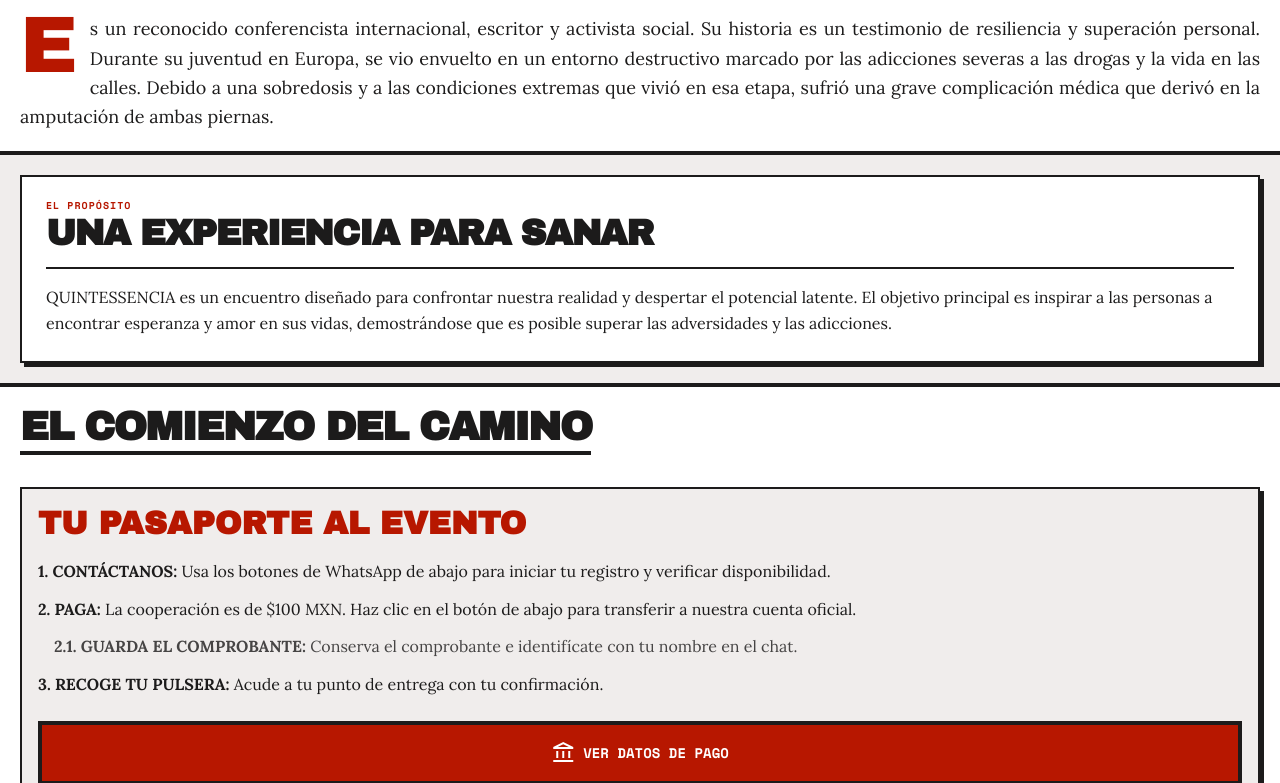
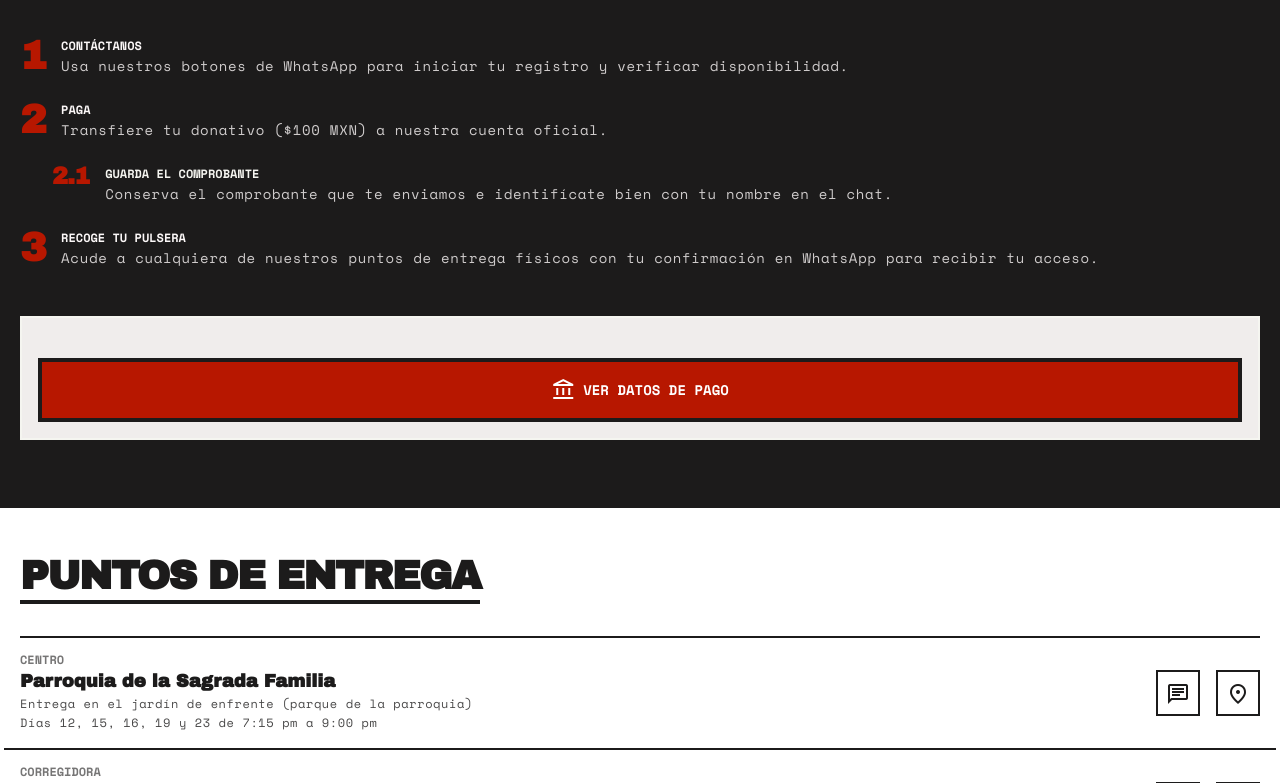
Before and after one commit to riosisraelg/quintaessencia, a Next.js app: page /info-tickets in a window 1280 px wide. Shown: the part 820-1603 px from the top of the page. Built offline with nearby package versions, Linux system fonts and the light colour scheme.

Commit message:
feat: simplify layouts, remove biography and purpose, compress mobile hero

```diff
--- a/src/app/info-tickets/page.tsx
+++ b/src/app/info-tickets/page.tsx
@@ -24,43 +24,58 @@
         </div>
       </div>
 
-      {/* Biography Section */}
-      <section className="p-margin-mobile border-b-4 border-on-surface bg-white" id="biography">
-        <h3 className="font-headline-md mb-6 inline-block uppercase text-primary">El Rostro de la Resiliencia</h3>
-        <div className="drop-cap font-body-lg leading-relaxed text-justify">
-          Es un reconocido conferencista internacional, escritor y activista social. Su historia es un testimonio de resiliencia y superación personal. Durante su juventud en Europa, se vio envuelto en un entorno destructivo marcado por las adicciones severas a las drogas y la vida en las calles. Debido a una sobredosis y a las condiciones extremas que vivió en esa etapa, sufrió una grave complicación médica que derivó en la amputación de ambas piernas.
+      {/* Purchase Process */}
+      <section className="px-margin-mobile pt-8 pb-16 bg-on-surface text-background border-b-4 border-on-surface">
+        <h4 className="font-headline-md mb-8 leading-tight text-center text-primary">EL PRIMER PASO DE TU TRANSFORMACIÓN</h4>
+
+        <div className="flex flex-col gap-6 mb-12">
+          {/* Step 1 */}
+          <div className="flex gap-4 items-start">
+            <span className="font-display-2xl text-primary text-[40px] leading-none">1</span>
+            <div className="flex flex-col pt-1">
+              <span className="font-label-caps mb-1">CONTÁCTANOS</span>
+              <span className="font-technical-sm opacity-80">Usa nuestros botones de WhatsApp para iniciar tu registro y verificar disponibilidad.</span>
+            </div>
+          </div>
+
+          {/* Step 2 */}
+          <div className="flex gap-4 items-start">
+            <span className="font-display-2xl text-primary text-[40px] leading-none">2</span>
+            <div className="flex flex-col pt-1">
+              <span className="font-label-caps mb-1">PAGA</span>
+              <span className="font-technical-sm opacity-80">Transfiere tu donativo ($100 MXN) a nuestra cuenta oficial.</span>
+            </div>
+          </div>
+
+          {/* Step 2.1 */}
+          <div className="flex gap-4 items-start ml-8">
+            <span className="font-display-2xl text-primary text-[24px] leading-none">2.1</span>
+            <div className="flex flex-col pt-1">
+              <span className="font-label-caps mb-1 text-bone-white">GUARDA EL COMPROBANTE</span>
+              <span className="font-technical-sm opacity-80">Conserva el comprobante que te enviamos e identifícate bien con tu nombre en el chat.</span>
+            </div>
+          </div>
+
+          {/* Step 3 */}
+          <div className="flex gap-4 items-start">
+            <span className="font-display-2xl text-primary text-[40px] leading-none">3</span>
+            <div className="flex flex-col pt-1">
+              <span className="font-label-caps mb-1">RECOGE TU PULSERA</span>
+              <span className="font-technical-sm opacity-80">Acude a cualquiera de nuestros puntos de entrega físicos con tu confirmación en WhatsApp para recibir tu acceso.</span>
+            </div>
+          </div>
         </div>
-      </section>
 
-      {/* Event Details */}
-      <section className="p-margin-mobile bg-surface-container border-b-4 border-on-surface">
-        <div className="bg-white border-2 border-on-surface p-4 md:p-6 shadow-[4px_4px_0px_0px_rgba(28,27,27,1)]">
-          <span className="font-label-caps text-primary text-[10px] uppercase font-bold tracking-widest block mb-1">EL PROPÓSITO</span>
-          <h4 className="font-display-2xl text-[28px] md:text-[36px] uppercase leading-none mb-4">UNA EXPERIENCIA PARA SANAR</h4>
-          <p className="font-body-md border-t-2 border-on-surface pt-4">
-            QUINTESSENCIA es un encuentro diseñado para confrontar nuestra realidad y despertar el potencial latente. El objetivo principal es inspirar a las personas a encontrar esperanza y amor en sus vidas, demostrándose que es posible superar las adversidades y las adicciones.
-          </p>
+        <div className="bg-surface-container text-on-surface p-4 border-2 border-bone-white">
+           <PaymentMenu />
         </div>
       </section>
 
       {/* Logistic Points */}
-      <section className="p-margin-mobile border-b-4 border-on-surface bg-white" id="logistics">
-        <h3 className="font-display-2xl text-[32px] md:text-[40px] uppercase leading-none inline-block border-b-4 border-on-surface mb-8 pb-1 text-on-surface">EL COMIENZO DEL CAMINO</h3>
-
-        {/* Payment Process */}
-        <div className="mb-10 p-4 border-2 border-on-surface bg-surface-container shadow-[4px_4px_0px_0px_rgba(28,27,27,1)]">
-          <h4 className="font-headline-md mb-4 uppercase text-primary">Tu Pasaporte al Evento</h4>
-          <div className="font-body-md mb-6 flex flex-col gap-3">
-            <p><strong>1. CONTÁCTANOS:</strong> Usa los botones de WhatsApp de abajo para iniciar tu registro y verificar disponibilidad.</p>
-            <p><strong>2. PAGA:</strong> La cooperación es de $100 MXN. Haz clic en el botón de abajo para transferir a nuestra cuenta oficial.</p>
-            <p className="ml-4 opacity-80"><strong>2.1. GUARDA EL COMPROBANTE:</strong> Conserva el comprobante e identifícate con tu nombre en el chat.</p>
-            <p><strong>3. RECOGE TU PULSERA:</strong> Acude a tu punto de entrega con tu confirmación.</p>
-          </div>
-          <PaymentMenu />
-        </div>
+      <section className="p-margin-mobile border-b-4 border-on-surface bg-white pt-12 pb-16" id="logistics">
+        <h3 className="font-display-2xl text-[32px] md:text-[40px] uppercase leading-none inline-block border-b-4 border-on-surface mb-8 pb-1 text-on-surface">PUNTOS DE ENTREGA</h3>
 
         <div className="flex flex-col border-t-2 border-on-surface">
-          {/* Delivery Points */}
           {[
             {
               zone: "CENTRO",
@@ -118,6 +133,8 @@
         </div>
       </section>
 
+
+
       {/* Sponsorship */}
       <section className="px-margin-mobile bg-white pt-8 pb-32">
         <h3 className="font-headline-md mb-2 uppercase text-on-surface">Únete a nuestra Historia</h3>
--- a/src/app/page.tsx
+++ b/src/app/page.tsx
@@ -16,124 +16,64 @@
           />
           <div className="absolute inset-0 bg-gradient-to-t from-background via-transparent to-transparent opacity-60"></div>
         </div>
-        <div className="relative z-10 h-full flex flex-col justify-end p-margin-mobile pb-12">
+        <div className="relative z-10 h-full flex flex-col justify-end p-margin-mobile pb-6">
           <div className="space-y-0">
-            <span className="bg-primary text-on-primary font-label-caps px-2 py-1 mb-4 inline-block">UNA HISTORIA QUE CAMBIARÁ LA TUYA</span>
-            <h2 className="font-headline-md text-on-surface leading-none block">HANNS</h2>
-            <h2 className="font-headline-md text-primary leading-none block">MYHULOTS</h2>
-            <p className="font-technical-sm mt-4 max-w-[280px] border-l-2 border-primary pl-4">
-              Explorando los límites de la arquitectura y la espiritualidad en el entorno contemporáneo.
-            </p>
+            <div className="flex flex-nowrap items-center gap-2 mb-2 w-full overflow-visible">
+              <span className="bg-primary text-on-primary font-label-caps text-[8px] md:text-[12px] px-2 py-1 whitespace-nowrap">UNA HISTORIA QUE CAMBIARÁ LA TUYA</span>
+              <span className="text-on-surface font-light opacity-60 text-sm">|</span>
+              <h2 className="font-headline-md text-on-surface leading-none drop-shadow-md text-[16px] md:text-[32px] whitespace-nowrap">HANNS MYHULOTS</h2>
+            </div>
+
+            <div className="flex flex-col gap-2 mt-2 bg-on-surface p-3 border-2 border-primary text-bone-white w-[85%] md:w-[40%]">
+              <div className="grid grid-cols-2 gap-2">
+                <div className="flex flex-col border-r border-bone-white/20 pr-2">
+                  <span className="font-label-caps text-[8px] text-primary">FECHA</span>
+                  <span className="font-technical-sm font-bold text-[12px]">26 JUNIO 2026</span>
+                </div>
+                <div className="flex flex-col pl-1">
+                  <span className="font-label-caps text-[8px] text-primary">HORARIO</span>
+                  <span className="font-technical-sm font-bold text-[12px]">17:30 GMT-6</span>
+                </div>
+              </div>
+
+              <div className="flex flex-col pt-1.5 border-t border-bone-white/20">
+                <span className="font-label-caps text-[8px] text-primary">LUGAR</span>
+                <span className="font-technical-sm font-bold text-[12px] leading-tight">AUDITORIO JUAN PABLO II, INSTITUTO LA PAZ</span>
+                <span className="font-technical-sm opacity-80 text-[10px] mt-0.5 leading-tight">Av. Universidad, San Javier, 76020 Santiago de Querétaro, Qro.</span>
+              </div>
+
+              <div className="flex flex-col pt-1.5 border-t border-bone-white/20">
+                <span className="font-label-caps text-[8px] text-primary">ACCESO</span>
+                <span className="font-technical-sm font-bold text-primary text-[12px]">$100 MXN</span>
+              </div>
+            </div>
           </div>
         </div>
         {/* Vertical Annotation */}
         <div className="absolute top-10 right-4 z-20 hidden sm:block">
-          <span className="vertical-text font-label-caps text-[10px] text-secondary opacity-50 tracking-widest uppercase">ARCHITECTURAL SPLIT // VOL 01</span>
+          <span className="vertical-text font-label-caps text-[10px] text-secondary opacity-50 tracking-widest uppercase">QUINTESSENCIA // VOL 01</span>
         </div>
       </section>
 
-      {/* Scripture Block */}
-      <section className="p-margin-mobile bg-surface-container-low border-b-2 border-on-surface" id="scripture">
-        <div className="max-w-xl mx-auto">
-          <div className="flex items-center gap-2 mb-4">
-            <span className="w-8 h-[2px] bg-primary"></span>
-            <h3 className="font-label-caps text-primary">LUCAS 21:34</h3>
-          </div>
-          <blockquote className="font-scripture italic text-xl leading-relaxed text-on-surface-variant">
-            &quot;Mirad también por vosotros mismos, que vuestros corazones no se carguen de glotonería y embriaguez y de los afanes de esta vida, y venga de repente sobre vosotros aquel día.&quot;
-          </blockquote>
+      {/* Action Buttons */}
+      <section className="p-margin-mobile bg-white border-b-4 border-on-surface flex flex-col md:flex-row gap-4">
+        <div className="flex-1">
+          <CalendarMenu />
         </div>
+        <Link
+          href="/info-tickets"
+          className="flex-1 w-full bg-primary text-bone-white p-4 font-label-caps border-2 border-on-surface shadow-[4px_4px_0px_0px_rgba(28,27,27,1)] hover:bg-on-surface hover:text-bone-white hover:translate-x-[2px] hover:translate-y-[2px] hover:shadow-[2px_2px_0px_0px_rgba(28,27,27,1)] transition-all flex items-center justify-center gap-2"
+        >
+          <span className="material-symbols-outlined">local_activity</span>
+          COMPRAR PULSERA
+        </Link>
       </section>
 
-      {/* Metadata Grid */}
-      <section className="grid grid-cols-2 border-b-4 border-on-surface">
-        {/* Col 1 */}
-        <div className="p-margin-mobile border-r-2 border-on-surface bg-white">
-          <p className="font-label-caps text-[10px] text-secondary mb-2">FECHA</p>
-          <p className="font-headline-md leading-none">26</p>
-          <p className="font-label-caps text-primary">JUNIO 2026</p>
-        </div>
-        {/* Col 2 */}
-        <div className="p-margin-mobile bg-white overflow-hidden">
-          <p className="font-label-caps text-[10px] text-secondary mb-2">UBICACIÓN</p>
-          <p className="font-headline-md text-[24px] lg:text-headline-md leading-none break-words">AUDITORIO</p>
-          <p className="font-label-caps text-primary mt-1">JUAN PABLO II</p>
-          <div className="font-body-md mt-1">INSTITUTO LA PAZ</div>
-        </div>
-        {/* Full Width Details */}
-        <div className="col-span-2 p-margin-mobile border-t-2 border-on-surface bg-surface-container">
-          <div className="flex flex-col gap-4">
-            <div className="flex justify-between items-center">
-              <div>
-                <p className="font-label-caps text-[10px] text-secondary">HORARIO</p>
-                <p className="font-body-lg font-bold">17:30 <span className="text-sm font-normal opacity-80">GMT-6</span></p>
-              </div>
-              <div className="text-right">
-                <p className="font-label-caps text-[10px] text-secondary text-right">COSTO COOPERACIÓN</p>
-                <p className="font-body-lg font-bold text-primary">$100 MXN</p>
-              </div>
-            </div>
-            <div className="pt-4 border-t border-on-surface/10">
-              <p className="font-label-caps text-[10px] text-secondary">DIRECCIÓN COMPLETA</p>
-              <p className="font-technical-sm">Av. Universidad, San Javier, 76020 Santiago de Querétaro, Qro.</p>
 
-              <CalendarMenu />
-            </div>
-          </div>
-        </div>
-      </section>
 
-      {/* Purchase Process */}
-      <section className="px-margin-mobile pt-16 pb-32 bg-on-surface text-background">
-        <h4 className="font-headline-md mb-8 leading-tight text-center text-primary">EL PRIMER PASO DE TU TRANSFORMACIÓN</h4>
 
-        <div className="flex flex-col gap-6 mb-12">
-          {/* Step 1 */}
-          <div className="flex gap-4 items-start">
-            <span className="font-display-2xl text-primary text-[40px] leading-none">1</span>
-            <div className="flex flex-col pt-1">
-              <span className="font-label-caps mb-1">CONTÁCTANOS</span>
-              <span className="font-technical-sm opacity-80">Usa nuestros botones de WhatsApp para iniciar tu registro y verificar disponibilidad.</span>
-            </div>
-          </div>
 
-          {/* Step 2 */}
-          <div className="flex gap-4 items-start">
-            <span className="font-display-2xl text-primary text-[40px] leading-none">2</span>
-            <div className="flex flex-col pt-1">
-              <span className="font-label-caps mb-1">PAGA</span>
-              <span className="font-technical-sm opacity-80">Transfiere tu donativo ($100 MXN) a nuestra cuenta oficial.</span>
-            </div>
-          </div>
 
-          {/* Step 2.1 */}
-          <div className="flex gap-4 items-start ml-8">
-            <span className="font-display-2xl text-primary text-[24px] leading-none">2.1</span>
-            <div className="flex flex-col pt-1">
-              <span className="font-label-caps mb-1 text-bone-white">GUARDA EL COMPROBANTE</span>
-              <span className="font-technical-sm opacity-80">Conserva el comprobante que te enviamos e identifícate bien con tu nombre en el chat.</span>
-            </div>
-          </div>
-
-          {/* Step 3 */}
-          <div className="flex gap-4 items-start">
-            <span className="font-display-2xl text-primary text-[40px] leading-none">3</span>
-            <div className="flex flex-col pt-1">
-              <span className="font-label-caps mb-1">RECOGE TU PULSERA</span>
-              <span className="font-technical-sm opacity-80">Acude a cualquiera de nuestros puntos de entrega físicos con tu confirmación en WhatsApp para recibir tu acceso.</span>
-            </div>
-          </div>
-        </div>
-
-        <div className="flex justify-center gap-4">
-          <a href="https://www.google.com/maps/place/Auditorio+Juan+Pablo+II+Instituto+La+Paz/@20.5993921,-100.3802169,744m/data=!3m1!1e3!4m6!3m5!1s0x85d35b37365d1131:0x74e68dbcef1d429d!8m2!3d20.60003!4d-100.3775252!16s%2Fg%2F11f60tq528?entry=ttu&g_ep=EgoyMDI2MDYwMy4xIKXMDSoASAFQAw%3D%3D" target="_blank" rel="noopener noreferrer" className="w-12 h-12 brutalist-border flex items-center justify-center bg-white hover:bg-primary group transition-colors">
-            <span className="material-symbols-outlined text-on-surface group-hover:text-white transition-colors">location_on</span>
-          </a>
-          <WhatsAppButton href="https://wa.me/524611501690?text=Hola%20Sebastian,%20mi%20nombre%20es%20[TU%20NOMBRE].%20Me%20interesa%20solicitar%20pulseras%20para%20la%20conferencia%20de%20Hanns%20organizada%20por%20Quintessencia.%20%C2%BFMe%20podr%C3%ADan%20compartir%20los%20m%C3%A9todos%20de%20pago%20y%20pasos%20a%20seguir?" className="w-12 h-12 brutalist-border flex items-center justify-center bg-white hover:bg-primary group transition-colors">
-            <span className="material-symbols-outlined text-on-surface group-hover:text-white transition-colors">chat</span>
-          </WhatsAppButton>
-        </div>
-      </section>
     </>
   );
 }
```
